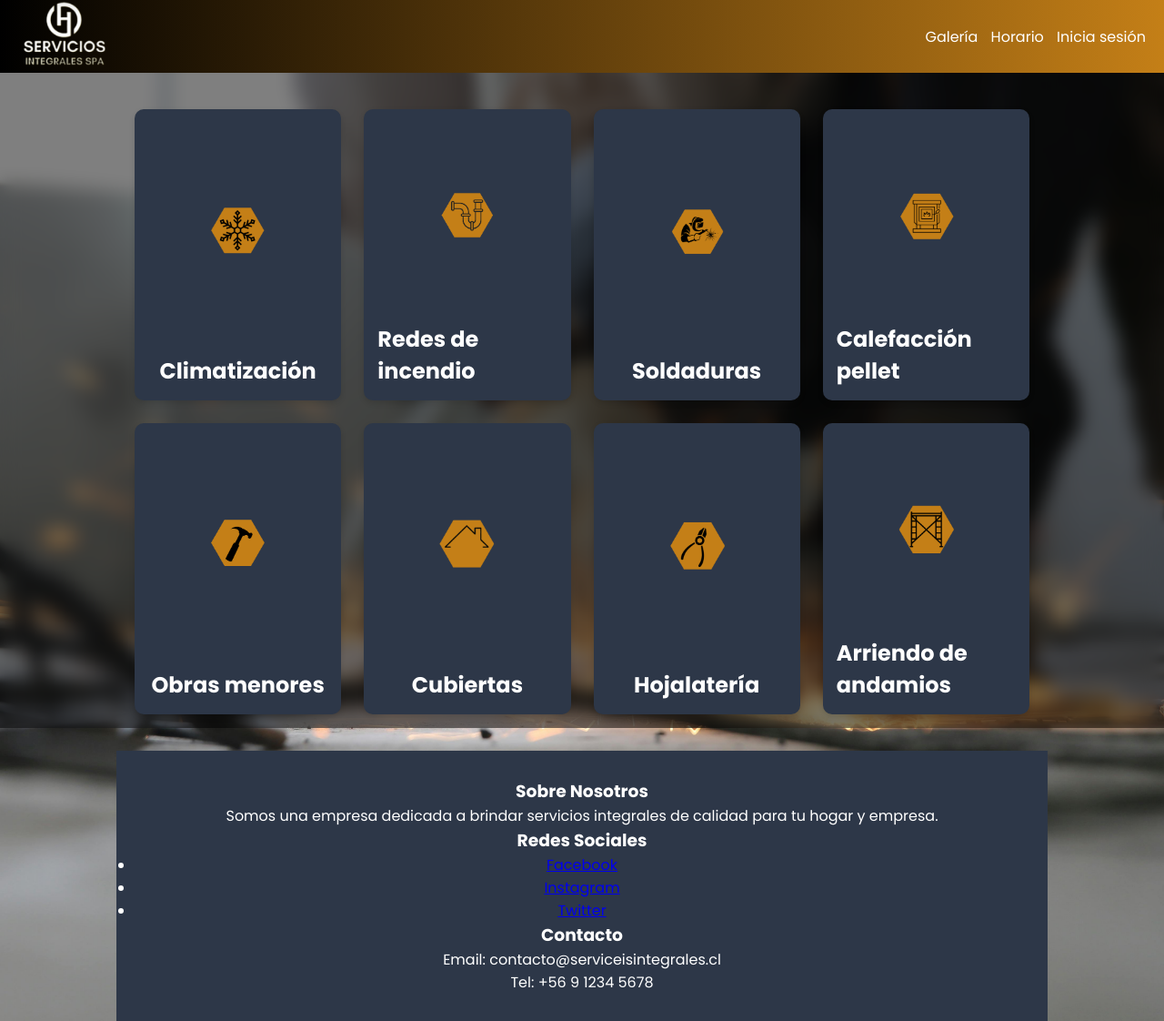
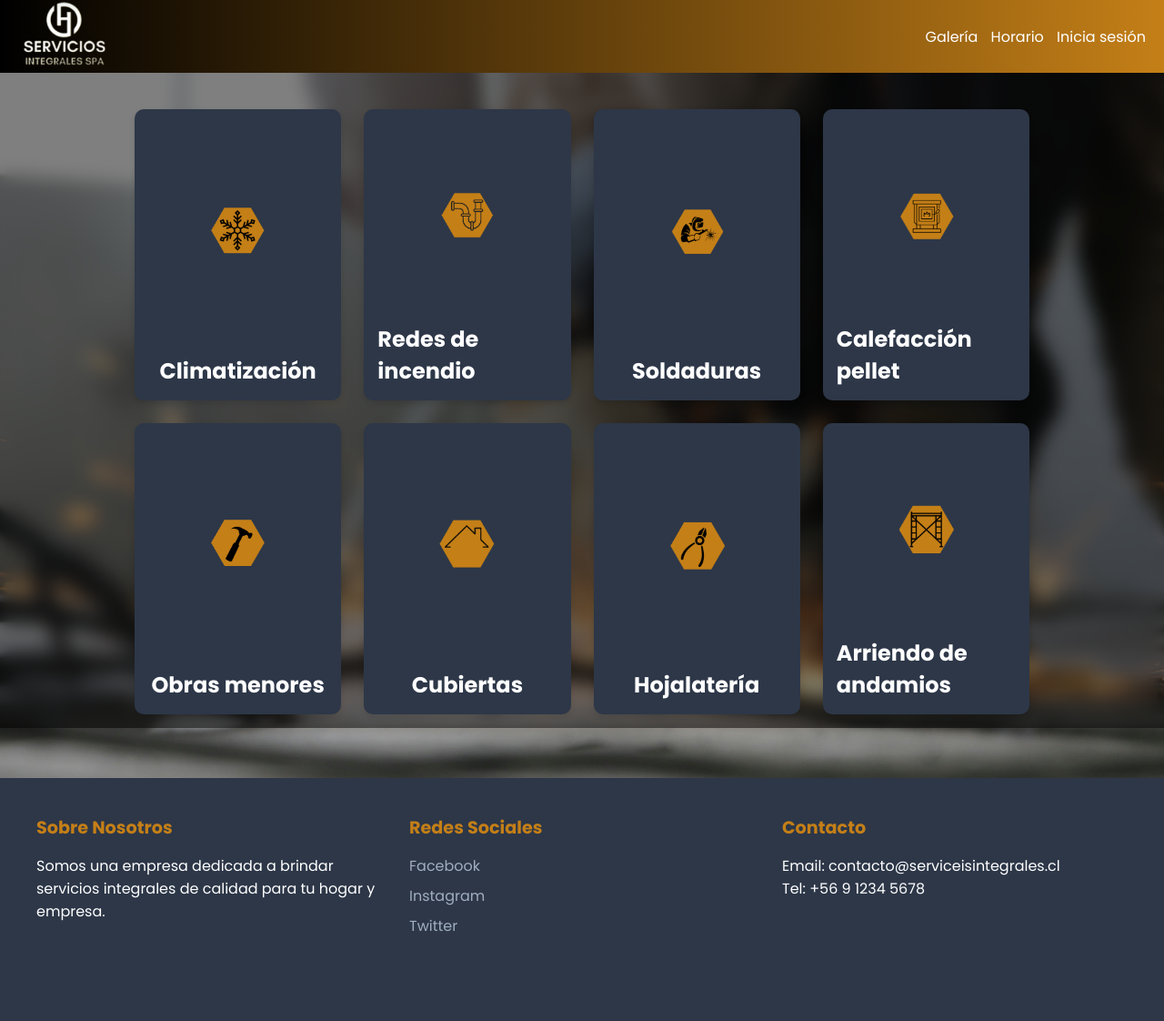
Before and after one commit to alanyur/Proy_G, a Django app: page / in a window 1280 px wide. Shown: the whole page at 91% size. After the commit the page ends 1023 px from the top, so only its background shows below. Run offline with Django 5.2, Linux system fonts and the light colour scheme; data comes from the database, SQL or seed files in the repository; both versions use the stored data as it was after the commit.

Commit message:
fix: footer arreglado

```diff
--- a/technomarket/app/static/app/css/estilos.css
+++ b/technomarket/app/static/app/css/estilos.css
@@ -229,25 +229,64 @@ nav > ul > li > a {
 
 /* FOOTER */
 
-footer {
-  background-color: #2D3748;
+/* Footer Full-Width */
+.footer-full {
+  background-color: #2D3748; /* Color de fondo oscuro */
   color: white;
-  padding: 30px 20px;
-  text-align: center;
-  box-sizing: border-box;
-  width: 100%;         /* fondo ocupa todo el ancho */
+  padding: 40px 0;
+  width: 100vw; /* Ocupa todo el ancho de la ventana */
+  position: relative;
+  left: 50%;
+  right: 50%;
+  margin-left: -50vw;
+  margin-right: -50vw;
+  margin-top: 50px; /* Espacio antes del footer */
 }
 
-.footer-content {
-  max-width: 1280px;   /* contenido centrado */
+.footer-contenedor {
+  max-width: 1200px;
   margin: 0 auto;
+  display: grid;
+  grid-template-columns: repeat(3, 1fr);
+  gap: 30px;
   padding: 0 20px;
 }
 
+.footer-columna h3 {
+  color: #C47F17; /* Color mostaza para los títulos */
+  margin-bottom: 15px;
+  font-size: 1.2rem;
+}
 
-.footer-logo {
-  width: 80px;
-  margin-bottom: 15px;
+.footer-redes {
+  list-style: none;
+  padding: 0;
+}
+
+.footer-redes li {
+  margin-bottom: 8px;
+}
+
+.footer-redes a {
+  color: #a0aec0;
+  text-decoration: none;
+  transition: color 0.3s;
+}
+
+.footer-redes a:hover {
+  color: #C47F17; /* Color mostaza al hacer hover */
+}
+
+/* Responsividad */
+@media (max-width: 768px) {
+  .footer-contenedor {
+    grid-template-columns: 1fr;
+    text-align: center;
+  }
+
+  .footer-columna {
+    margin-bottom: 20px;
+  }
 }
 
 .menu {
```
Also changed, not shown: technomarket/db.sqlite3.
